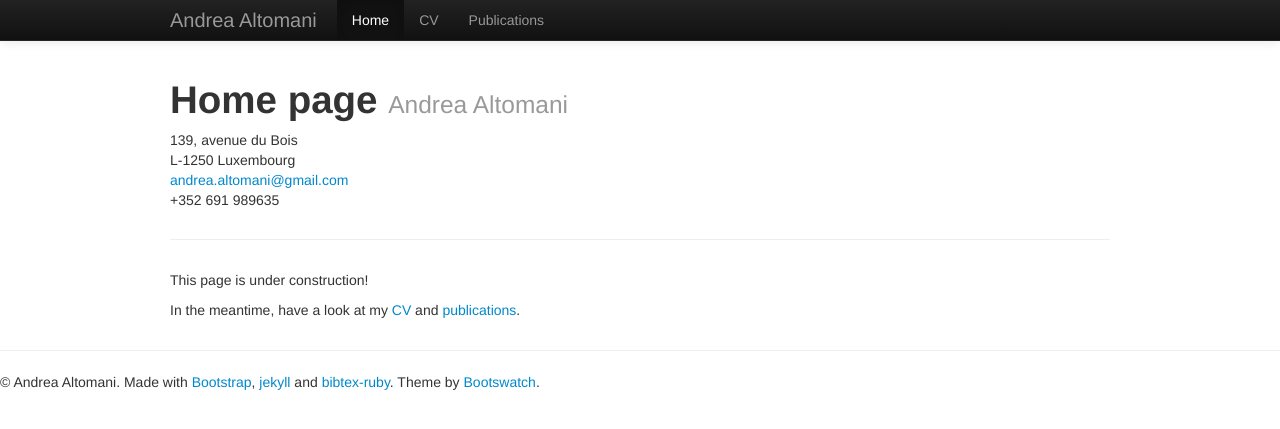
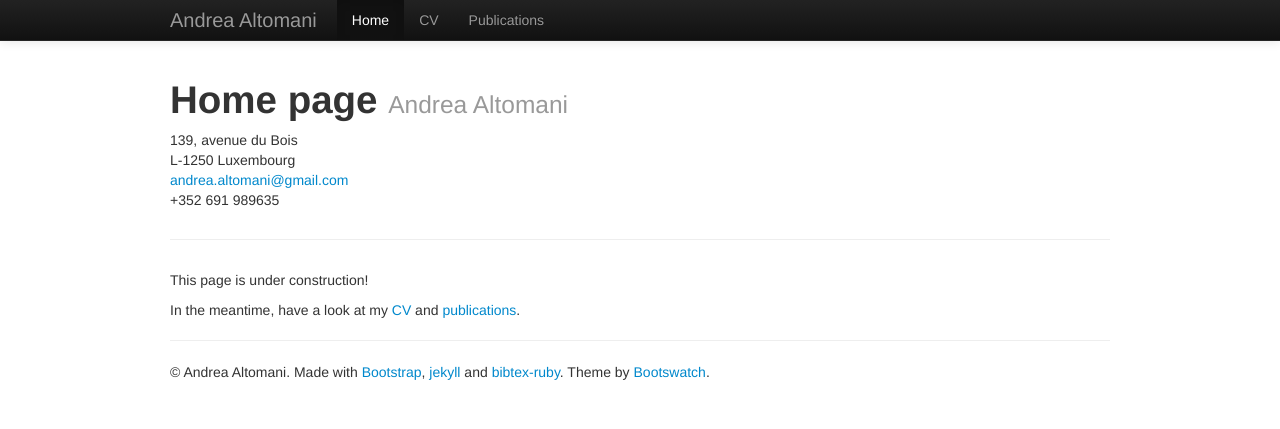
Before and after one commit to altomani/altomani.github.com, a Jekyll site: the page built from index.md, in a window 1280 px wide. Shown: the top 429 px of the page. Built offline with Jekyll 4.4.1, drawn with Linux system fonts in a browser that asks for light colours.

Commit message:
footer inside container

```diff
--- a/_layouts/cv.html
+++ b/_layouts/cv.html
@@ -16,9 +16,10 @@
 
       {{ content }}
 
+      {% include footer.html %}
     </div>
 
-    {% include footer.html %}
+
 
     {% include js.html %}
 
--- a/_layouts/index.html
+++ b/_layouts/index.html
@@ -16,9 +16,9 @@
 
       {{ content }}
 
+      {% include footer.html %}
+
     </div>
-
-    {% include footer.html %}
 
     {% include js.html %}
 
--- a/_layouts/publications.html
+++ b/_layouts/publications.html
@@ -64,9 +64,9 @@
             {% endunless %}{% endfor %}</div>
           </section>
       </div>
+      {% include footer.html %}
+
     </div>
-
-    {% include footer.html %}
 
     {% include js.html %}
     <script>
```
